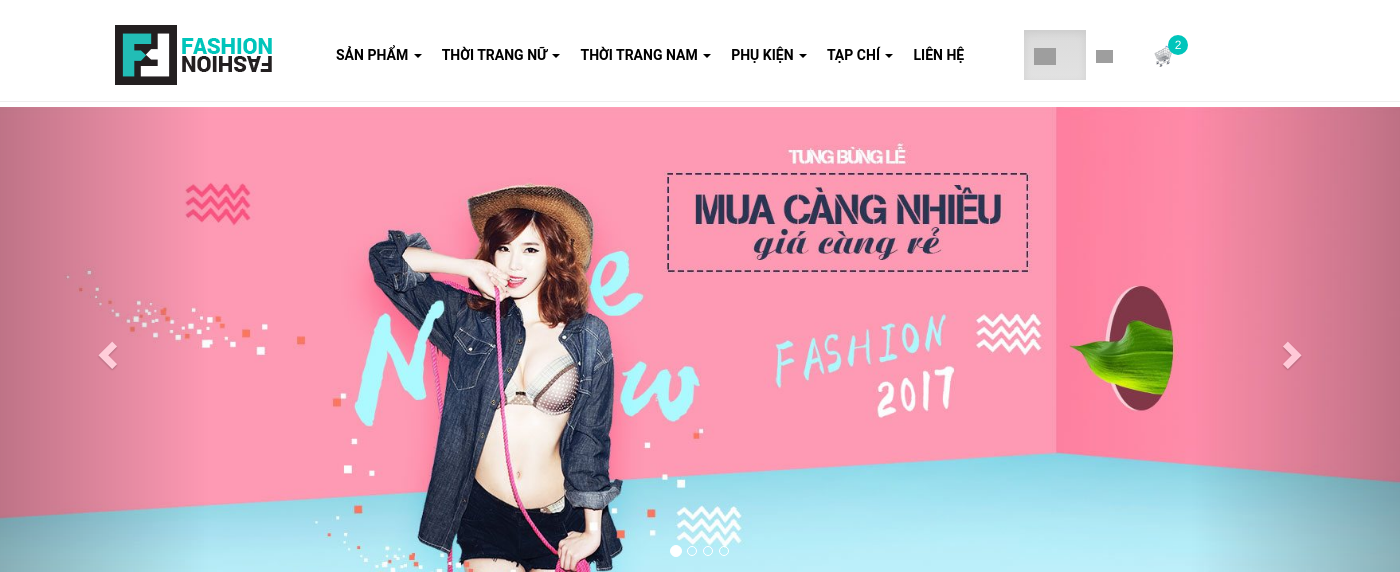
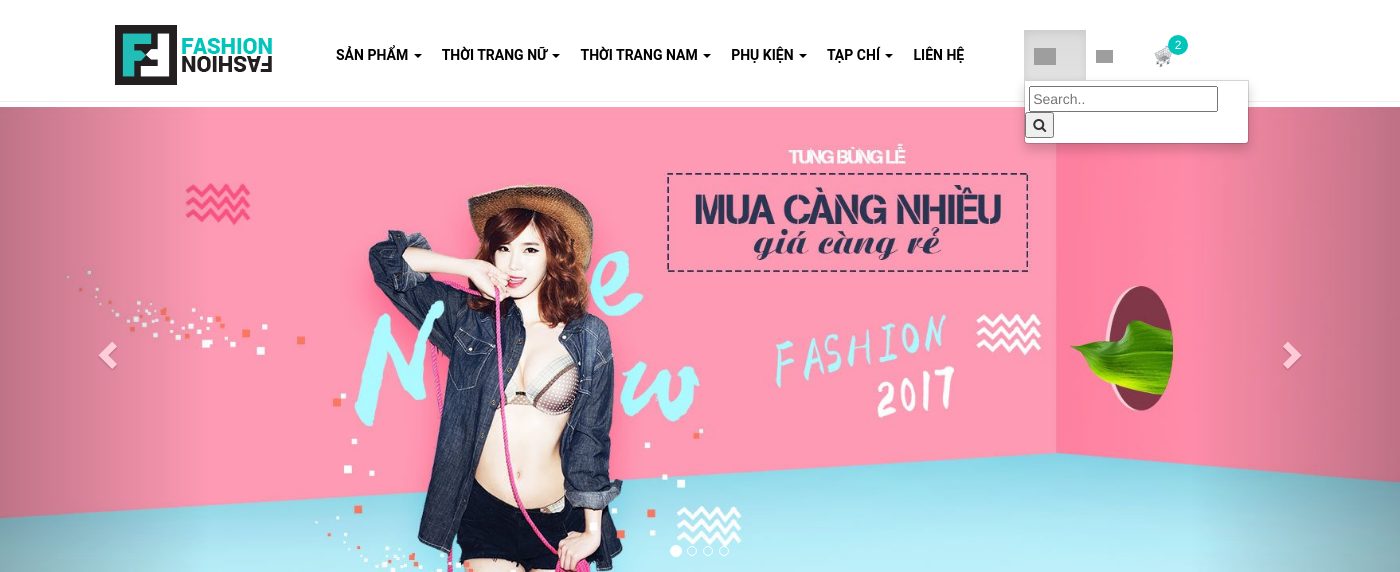
Before and after one commit to hoatt1097/djangoshop, a Django app: page / in a window 1400 px wide, after a click that opens the changed part; the page is wider, and only the part inside the window is pictured. Shown: the top 572 px of that part. Run offline with Django 3.2, Linux system fonts and the light colour scheme; data comes from the database, SQL or seed files in the repository; some libraries are stand-ins or nearby versions; grey boxes are pictures that could not be loaded.

Commit message:
add function search text

```diff
--- a/fashionshop/controller/urls.py
+++ b/fashionshop/controller/urls.py
@@ -21,7 +21,7 @@ urlpatterns = [
     url(r'delete', cart.deleteCart, name='deleteCart'),
     url(r'cart', cart.showCart, name='showCart'),
 
-    url(r'^search/(?P<text>.*)/$', category.textSearch, name='textSearch'),
+    url(r'^search', category.textSearch, name='textSearch'),
     url(r'^product/(?P<product_id>[0-9]+)/$', product.showProductDetail , name='showProductDetail'),
     url(r'login', login.index, name='index'),
     url(r'register', register.index, name='index'),
--- a/fashionshop/templates/frontend/category.html
+++ b/fashionshop/templates/frontend/category.html
@@ -21,6 +21,7 @@
   </head>
   <body>
     {% include "frontend/header.html" %}
+    {{query}}
     <div class="container">
       <div class="collection_banner">
         <img src="//bizweb.dktcdn.net/100/160/934/themes/599978/assets/col_all_banner.jpg?1512385957126" alt="Tất cả sản phẩm">
--- a/fashionshop/templates/frontend/header.html
+++ b/fashionshop/templates/frontend/header.html
@@ -98,6 +98,12 @@
                <ul class="nav navbar-nav">
                   <li>
                     <a href="#" class="dropdown-toggle" data-toggle="dropdown"><img src="{% static "images/icon/search.png" %}" alt="" style="width: 22px"></a>
+                    <ul class="dropdown-menu " style="width: 225px;">
+                      <form action="/fashionshop/search">
+                        <input type="text" placeholder="Search.." name="search" style="margin-left:4px">
+                        <button type="submit" style="float:right, margin-right: 4px;"><i class="fa fa-search"></i></button>
+                      </form>
+                    </ul>
                   </li>
                   <li>
                     <a href="#" class="dropdown-toggle" data-toggle="dropdown"><img src="{% static "images/icon/user.png" %}" alt="" style="width: 17px"></a>
```
Also changed, not shown: fashionshop/controller/category.py (+14 -3 lines). Lines whose indentation alone changed are shown as unchanged.
